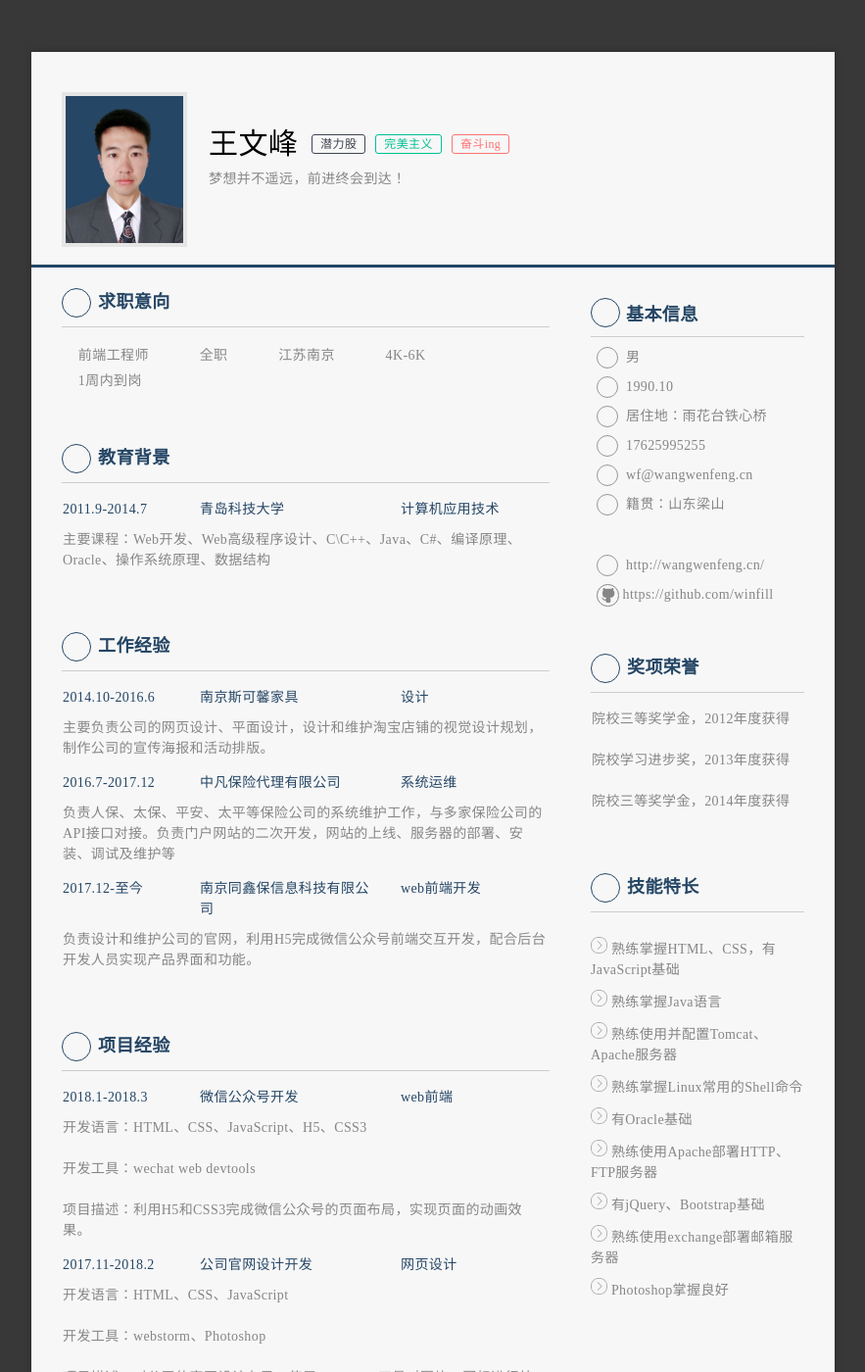
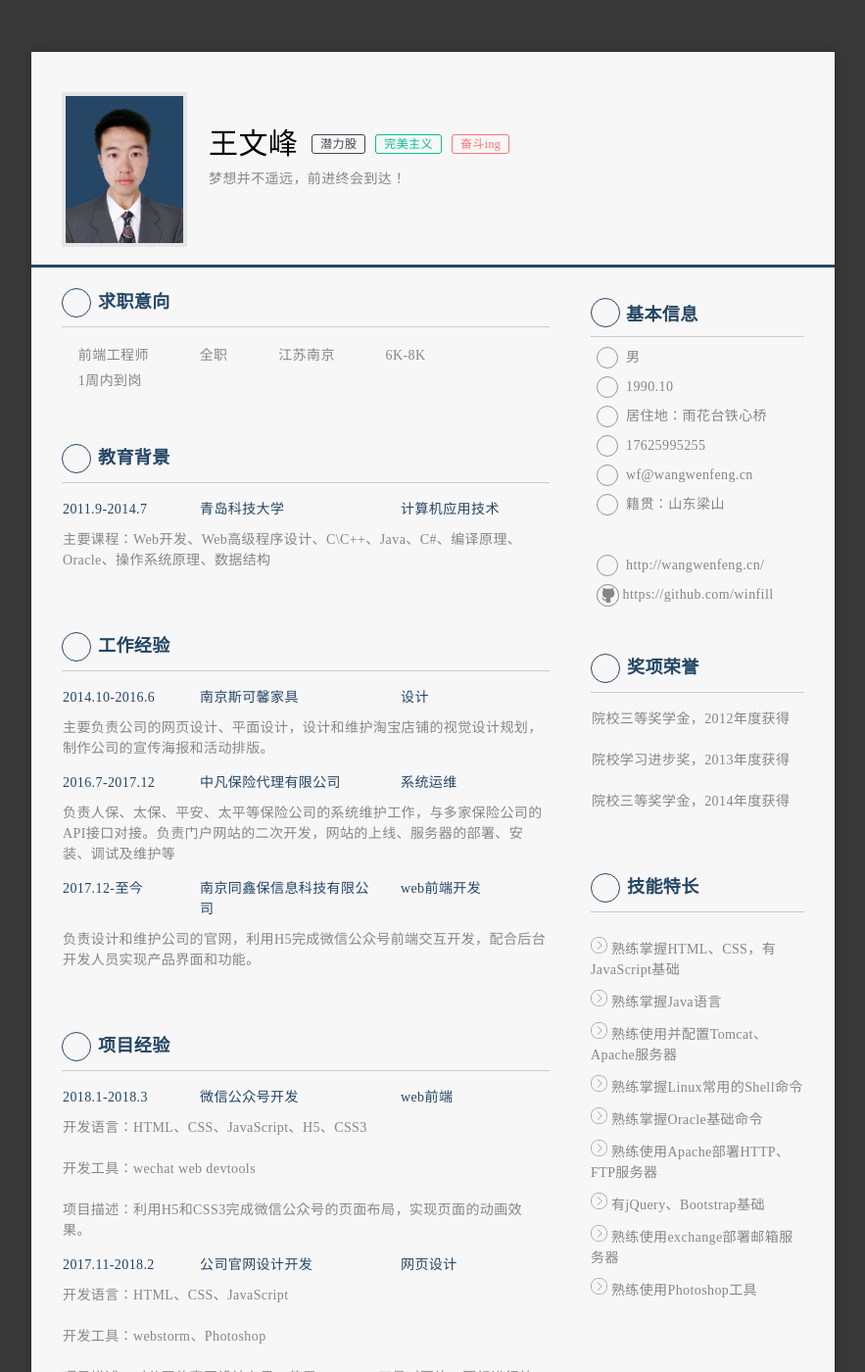
Before and after one commit to winfill/winfill, a Jekyll site: the page resume/index.html, which Jekyll copies as it is, in a window 1280 px wide and 1400 px high. Shown: the whole window at 98% size, without its empty margins (198-1081 px from the left). Built offline with Jekyll 4.4.1, drawn with Linux system fonts in a browser that asks for light colours; some web fonts are replaced; grey boxes are pictures that could not be loaded.

Commit message:
Update index.html

```diff
--- a/resume/index.html
+++ b/resume/index.html
@@ -120,7 +120,7 @@
                                         <img src="./img/list.png" width="17pt" style="" /> 熟练掌握Linux常用的Shell命令
                                     </div>
                                     <div class="skill-list moduleItemList" data-id="4757677">
-                                        <img src="./img/list.png" width="17pt" style="" /> 有Oracle基础
+                                        <img src="./img/list.png" width="17pt" style="" /> 熟练掌握Oracle基础命令
                                     </div>
                                     <div class="skill-list moduleItemList" data-id="4757678">
                                         <img src="./img/list.png" width="17pt" style="" /> 熟练使用Apache部署HTTP、FTP服务器
@@ -132,7 +132,7 @@
                                         <img src="./img/list.png" width="17pt" style="" /> 熟练使用exchange部署邮箱服务器
                                     </div>
                                     <div class="skill-list moduleItemList" data-id="4757681">
-                                        <img src="./img/list.png" width="17pt" style="" /> Photoshop掌握良好
+                                        <img src="./img/list.png" width="17pt" style="" /> 熟练使用Photoshop工具
                                     </div>
                                     <div class="skill-list moduleItemList" data-id="4757682">
 
@@ -204,7 +204,7 @@
                                     <div class="500dtongji inte-job inte-list moduleItemList " id="jobFunction"><a class="wbdfont divIconFont" for-key="jobFunction"></a><span data-placeholder="意向岗位" data-placelang="jobFun">前端工程师</span><a href="javascript:;" class="delete"></a></div>
                                     <div class="500dtongji inte-type inte-list moduleItemList " id="jobType"><a class="wbdfont divIconFont" for-key="jobType"></a><span data-value="fullTime" data-placeholder="职业类型" data-placelang="jobType">全职</span><a href="javascript:;" class="delete"></a></div>
                                     <div class="500dtongji inte-city inte-list moduleItemList " id="jobCity"><a class="wbdfont divIconFont" for-key="jobCity"></a><span data-placeholder="意向城市" data-value="811" data-placelang="jobCity">江苏南京</span><a href="javascript:;" class="delete"></a></div>
-                                    <div class="500dtongji inte-price inte-list moduleItemList " id="jobSalary"><a class="wbdfont divIconFont" for-key="jobSalary"></a><span data-placeholder="薪资要求" data-placelang="jobSalary">4K-6K</span><a href="javascript:;" class="delete job"></a></div>
+                                    <div class="500dtongji inte-price inte-list moduleItemList " id="jobSalary"><a class="wbdfont divIconFont" for-key="jobSalary"></a><span data-placeholder="薪资要求" data-placelang="jobSalary">6K-8K</span><a href="javascript:;" class="delete job"></a></div>
                                     <div class="500dtongji inte-time inte-list moduleItemList " id="jobTime"><a class="wbdfont divIconFont" for-key="jobTime"></a><span data-value="withinOneWeek" data-placeholder="入职时间" data-placelang="jobTime">1周内到岗</span><a href="javascript:;" class="delete"></a></div>
                                 </div>
                             </dd>
```
